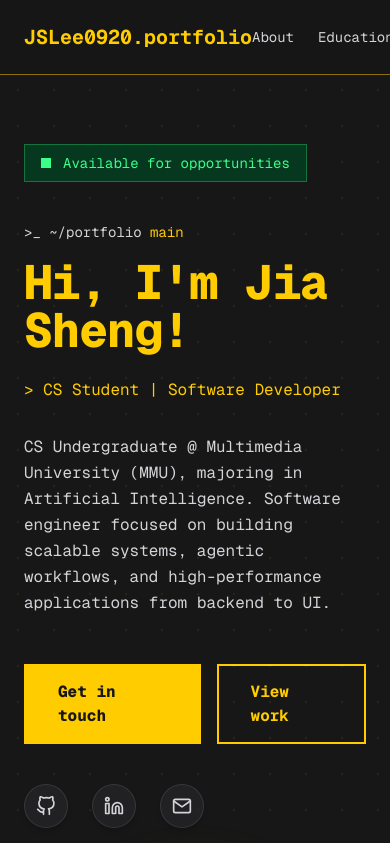
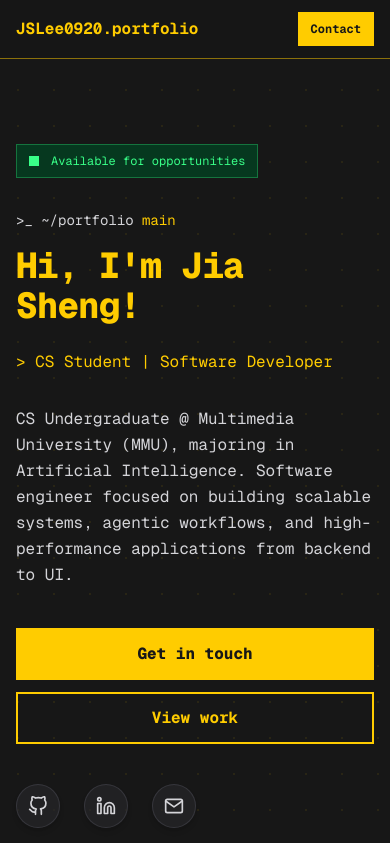
Before and after one commit to JSLee0920/my-portfolio, a Next.js app: page / in a window 390 px wide. Shown: the top 843 px of the page. Built offline with nearby package versions, Linux system fonts and the light colour scheme.

Commit message:
fix: update navbar for mobile view

```diff
--- a/src/app/components/sections/Header.tsx
+++ b/src/app/components/sections/Header.tsx
@@ -1,20 +1,20 @@
 export const Header = () => {
   return (
-    <header className="fixed left-0 top-0 z-50 w-full border-b border-terminal-yellow/50 bg-black-bg/90 px-6 py-4 backdrop-blur-sm sm:px-12">
-      <nav className="flex items-center justify-between">
+    <header className="fixed left-0 top-0 z-50 w-full border-b border-terminal-yellow/50 bg-black-bg/90 px-4 py-3 backdrop-blur-sm sm:px-8 sm:py-4 md:px-12">
+      <nav className="mx-auto flex max-w-7xl items-center justify-between gap-4">
         <a
           href="/"
-          className="text-xl font-bold text-terminal-yellow transition-opacity hover:opacity-80"
+          className="min-w-0 truncate text-base font-bold text-terminal-yellow transition-opacity hover:opacity-80 sm:text-xl"
         >
           JSLee0920.portfolio
         </a>
-        <div className="flex items-center gap-6 text-sm text-zinc-300">
+        <div className="flex shrink-0 items-center gap-3 text-sm text-zinc-300 sm:gap-5 lg:gap-6">
           {["About", "Education", "Experience", "Projects", "Skills"].map(
             (item) => (
               <a
                 key={item}
                 href={`#${item.toLowerCase()}`}
-                className="transition-colors hover:text-terminal-yellow"
+                className="hidden transition-colors hover:text-terminal-yellow md:inline"
               >
                 {item}
               </a>
@@ -22,7 +22,7 @@ export const Header = () => {
           )}
           <a
             href="#contact"
-            className="border border-terminal-yellow bg-terminal-yellow px-5 py-2.5 font-bold text-black-bg transition-colors hover:bg-black-bg hover:text-terminal-yellow"
+            className="border border-terminal-yellow bg-terminal-yellow px-3 py-2 text-xs font-bold text-black-bg transition-colors hover:bg-black-bg hover:text-terminal-yellow sm:px-5 sm:py-2.5 sm:text-sm"
           >
             Contact
           </a>
--- a/src/app/components/sections/Hero.tsx
+++ b/src/app/components/sections/Hero.tsx
@@ -14,10 +14,10 @@ const socialLinks: SocialLink[] = [
 
 export const Hero = () => {
   return (
-    <section className="flex min-h-screen px-6 pt-12 sm:px-12 md:px-24">
-      <div className="mx-auto grid w-full max-w-7xl items-center gap-12 py-24 lg:grid-cols-[minmax(0,1fr)_360px]">
+    <section className="flex min-h-screen px-4 pt-20 sm:px-12 md:px-24">
+      <div className="mx-auto grid w-full max-w-7xl items-center gap-12 py-16 sm:py-24 lg:grid-cols-[minmax(0,1fr)_360px]">
         <div className="flex flex-col items-start">
-          <div className="mb-10 inline-flex items-center gap-3 border border-terminal-green/30 bg-badge-green px-4 py-2 text-sm text-terminal-green selection:bg-terminal-green selection:text-black-bg">
+          <div className="mb-8 inline-flex items-center gap-3 border border-terminal-green/30 bg-badge-green px-3 py-2 text-xs text-terminal-green selection:bg-terminal-green selection:text-black-bg sm:mb-10 sm:px-4 sm:text-sm">
             <span className="relative flex h-2.5 w-2.5">
               <span className="absolute inline-flex h-full w-full animate-ping bg-terminal-green opacity-75" />
               <span className="relative inline-flex h-2.5 w-2.5 bg-terminal-green" />
@@ -29,7 +29,7 @@ export const Hero = () => {
             &gt;_ ~/portfolio <span className="text-terminal-yellow">main</span>
           </p>
 
-          <h1 className="mb-6 text-5xl font-extrabold tracking-tight text-terminal-yellow sm:text-8xl md:text-5xl">
+          <h1 className="mb-6 text-4xl font-extrabold tracking-tight text-terminal-yellow sm:text-6xl lg:text-5xl">
             Hi, I'm Jia Sheng!
           </h1>
 
@@ -37,23 +37,23 @@ export const Hero = () => {
             &gt; CS Student | Software Developer
           </p>
 
-          <p className="mb-12 max-w-2xl leading-relaxed text-zinc-300">
+          <p className="mb-10 max-w-2xl leading-relaxed text-zinc-300 sm:mb-12">
             CS Undergraduate @ Multimedia University (MMU), majoring in
             Artificial Intelligence. Software engineer focused on building
             scalable systems, agentic workflows, and high-performance
             applications from backend to UI.
           </p>
 
-          <div className="mb-2 flex gap-4">
+          <div className="mb-2 flex w-full flex-col gap-3 sm:w-auto sm:flex-row sm:gap-4">
             <a
               href="#contact"
-              className="border-2 border-terminal-yellow bg-terminal-yellow px-8 py-3.5 font-extrabold text-black-bg transition-colors hover:bg-black-bg hover:text-terminal-yellow"
+              className="border-2 border-terminal-yellow bg-terminal-yellow px-6 py-3 text-center font-extrabold text-black-bg transition-colors hover:bg-black-bg hover:text-terminal-yellow sm:px-8 sm:py-3.5"
             >
               Get in touch
             </a>
             <a
               href="#projects"
-              className="border-2 border-terminal-yellow px-8 py-3.5 font-bold text-terminal-yellow transition-colors hover:bg-terminal-yellow hover:text-black-bg"
+              className="border-2 border-terminal-yellow px-6 py-3 text-center font-bold text-terminal-yellow transition-colors hover:bg-terminal-yellow hover:text-black-bg sm:px-8 sm:py-3.5"
             >
               View work
             </a>
@@ -75,7 +75,7 @@ export const Hero = () => {
           </div>
         </div>
 
-        <div className="mx-auto w-full max-w-72 overflow-hidden rounded-full border border-terminal-yellow/40 bg-zinc-950/40 shadow-[0_0_60px_rgba(250,204,21,0.12)] lg:mr-0 lg:max-w-none">
+        <div className="mx-auto hidden w-full max-w-72 overflow-hidden rounded-full border border-terminal-yellow/40 bg-zinc-950/40 shadow-[0_0_60px_rgba(250,204,21,0.12)] lg:mr-0 lg:block lg:max-w-none">
           <Image
             src="/profile-pic.jpg"
             alt="Lee Jia Sheng"
```
